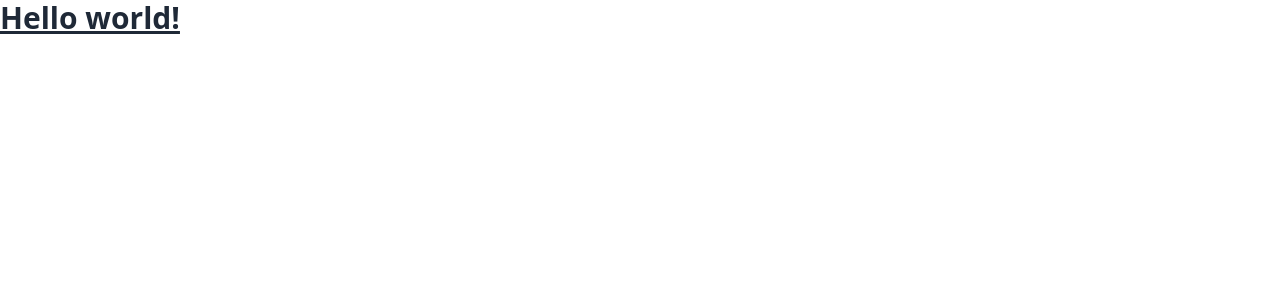
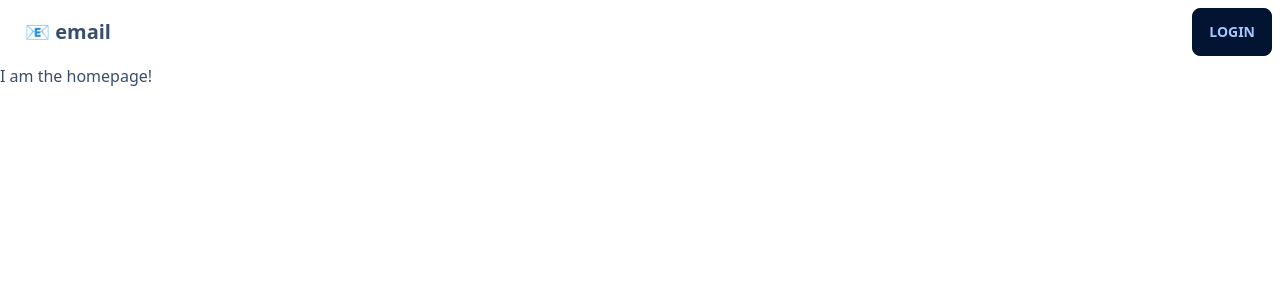
Before and after one commit to antoinewg/email-manager, a Next.js app: page / in a window 1280 px wide. Shown: the top 300 px of the page. Built offline with nearby package versions, Linux system fonts and the light colour scheme.

Commit message:
add login page

```diff
--- /dev/null
+++ b/app/NavBar.tsx
@@ -0,0 +1,14 @@
+import Link from "next/link";
+
+export default function NavBar() {
+  return (
+    <div className="navbar bg-base-100">
+      <div className="navbar-start">
+        <Link href='/' className="btn btn-ghost normal-case text-xl">📧 email</Link>
+      </div>
+      <div className="navbar-end">
+        <Link href='/login' className="btn">Login</Link>
+      </div>
+    </div>
+  )
+}
--- a/app/layout.tsx
+++ b/app/layout.tsx
@@ -1,4 +1,5 @@
 import '../globals.css'
+import NavBar from './NavBar'
 
 export const metadata = {
   title: 'Email Manager',
@@ -11,8 +12,12 @@ export default function RootLayout({
   children: React.ReactNode
 }) {
   return (
-    <html lang="en">
-      <body>{children}</body>
-    </html>
+    <html lang="en" data-theme="winter">
+      <head />
+      <body>
+        <NavBar />
+        {children}
+      </body>
+    </html >
   )
 }
--- /dev/null
+++ b/app/login/page.tsx
@@ -0,0 +1,8 @@
+export default function Login() {
+  return (
+    <>
+      <h1>this is the login page</h1>
+      <button className="btn">Login</button>
+    </>
+  )
+}
--- a/app/page.tsx
+++ b/app/page.tsx
@@ -1,7 +1,7 @@
 export default function Home() {
   return (
-    <h1 className="text-3xl font-bold underline">
-      Hello world!
+    <h1>
+      I am the homepage!
     </h1>
   )
 }
```
